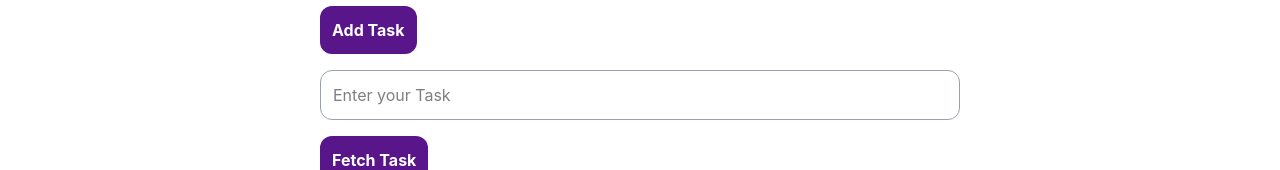
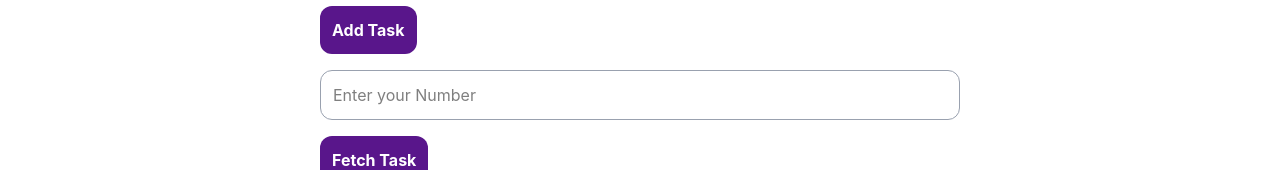
Before and after one commit to Mustufa890/Task-dashboard, a React (Vite) app: page /task in a window 1280 px wide. Shown: the part 204-374 px from the top of the page. Built offline with nearby package versions, Linux system fonts and the light colour scheme.

Commit message:
add vercel.json for spa routing

```diff
--- a/src/page/task.jsx
+++ b/src/page/task.jsx
@@ -62,7 +62,7 @@ const Task = () => {
   value={name} onChange={(e)=> setName(e.target.value)}
   />
   <button className='flex-1 bg-purple-900 text-white font-bold p-3 rounded-xl hover:bg-purple-700' onClick={addData} >Add Task</button>
-   <input className='w-full rounded-xl border border-gray-400 p-3' type="text" placeholder='Enter your Task'
+   <input className='w-full rounded-xl border border-gray-400 p-3' type="text" placeholder='Enter your Number'
   value={phone} onChange={(e)=> setTask(e.target.value)}
   />
 
```
